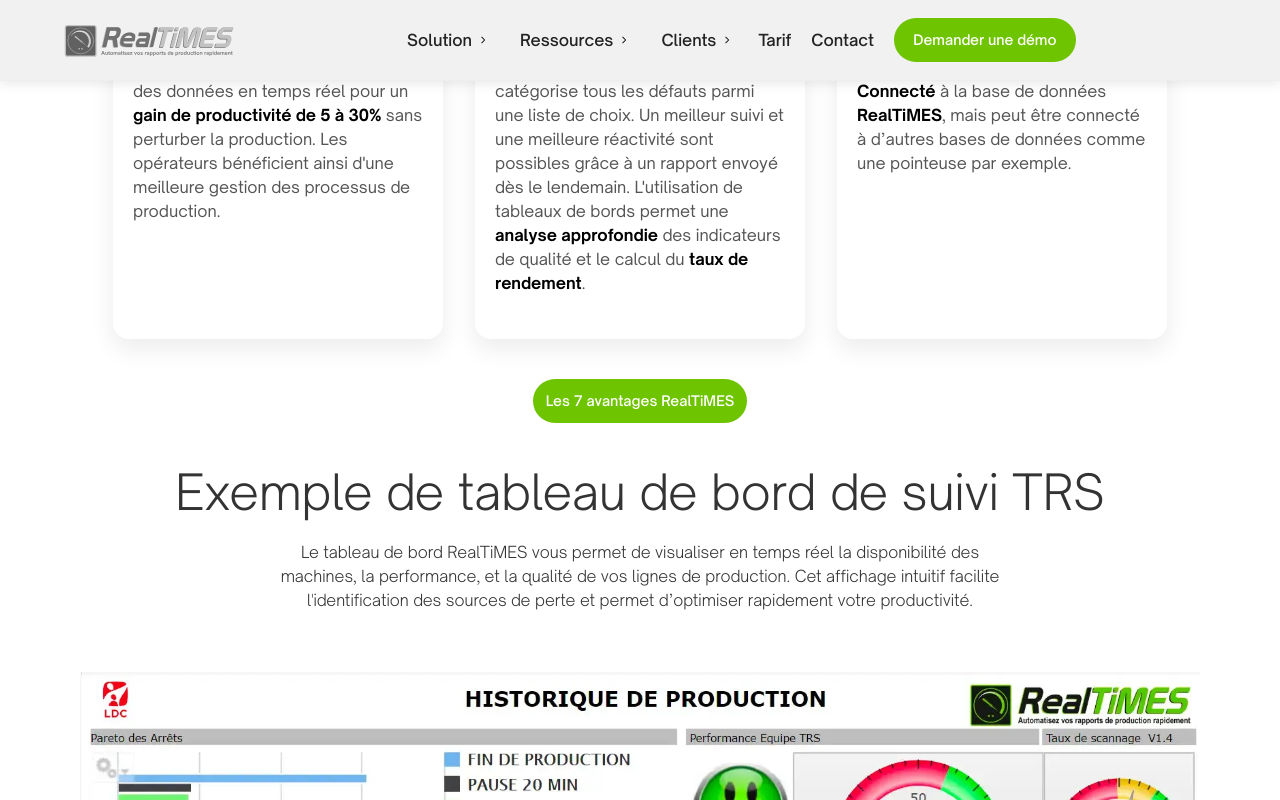
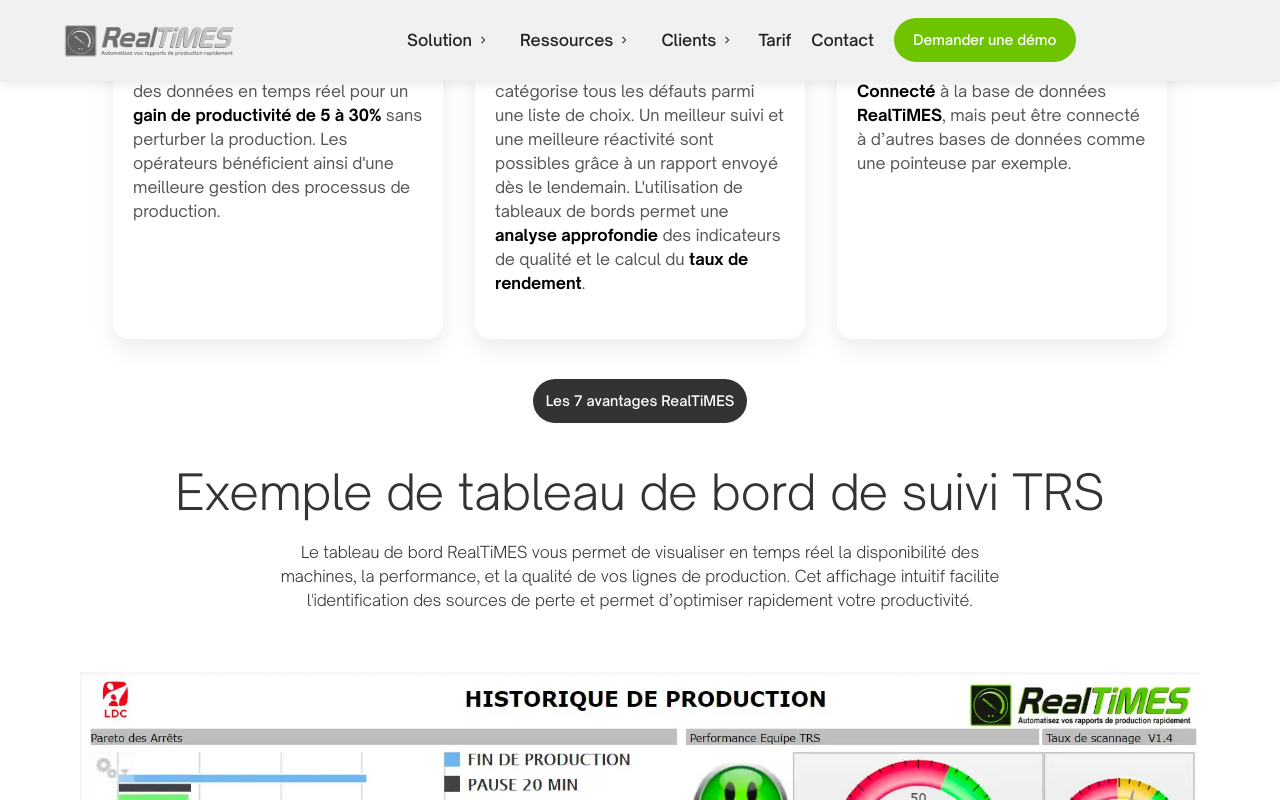
Before and after one commit to HKD76/react-site, a React (Vite) app: page /solution/logiciel-trs in a window 1280 px wide. In both pictures the pointer is over the link "Les 7 avantages RealTiMES". Shown: the part 1858-2658 px from the top of the page. Built offline with nearby package versions, Linux system fonts and the light colour scheme.

Commit message:
Hover on LogicielAdvantage Btn

```diff
--- a/src/pages/LogicielPage/components/LogicielAdvantage/LogicielAdvantage.css
+++ b/src/pages/LogicielPage/components/LogicielAdvantage/LogicielAdvantage.css
@@ -61,6 +61,9 @@
   font-weight: 500;
   transition: background-color 0.25s;
 }
+.logiciel-advantage-link:hover {
+  background-color: #333;
+}
 @media (max-width: 992px) {
   .logiciel-advantage-content {
     flex-direction: column;
```
